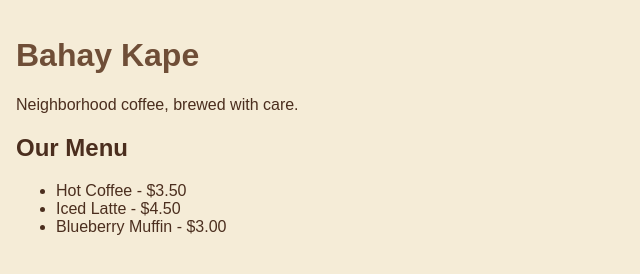
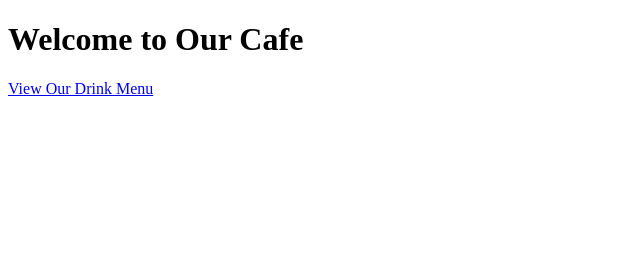
Before and after one commit to SirMhel/bahay-kape, a plain HTML site: page index.html in a window 1280 px wide. Shown: the whole page, without its empty margins (0-640 px from the left). Drawn offline with Linux system fonts and the light colour scheme.

Commit message:
Add menu page

```diff
--- a/index.html
+++ b/index.html
@@ -1,21 +1,11 @@
 <!DOCTYPE html>
 <html lang="en">
 <head>
-<meta charset="utf-8">
-<meta name="viewport" content="width=device-width, initial-scale=1">
-<title>Bahay Kape</title>
-<link rel="stylesheet" href="styles.css">
+  <meta charset="UTF-8">
+  <title>Home</title>
 </head>
 <body>
-<h1>Bahay Kape</h1>
-<p>Neighborhood coffee, brewed with care.</p>
-<section id="menu">
-    <h2>Our Menu</h2>
-    <ul>
-        <li>Hot Coffee - $3.50</li>
-        <li>Iced Latte - $4.50</li>
-        <li>Blueberry Muffin - $3.00</li>
-    </ul>
-</section>
+  <h1>Welcome to Our Cafe</h1>
+  <p><a href="menu.html">View Our Drink Menu</a></p>
 </body>
 </html>
```
Also changed, not shown: menu.html (added, +16 -0 lines).
